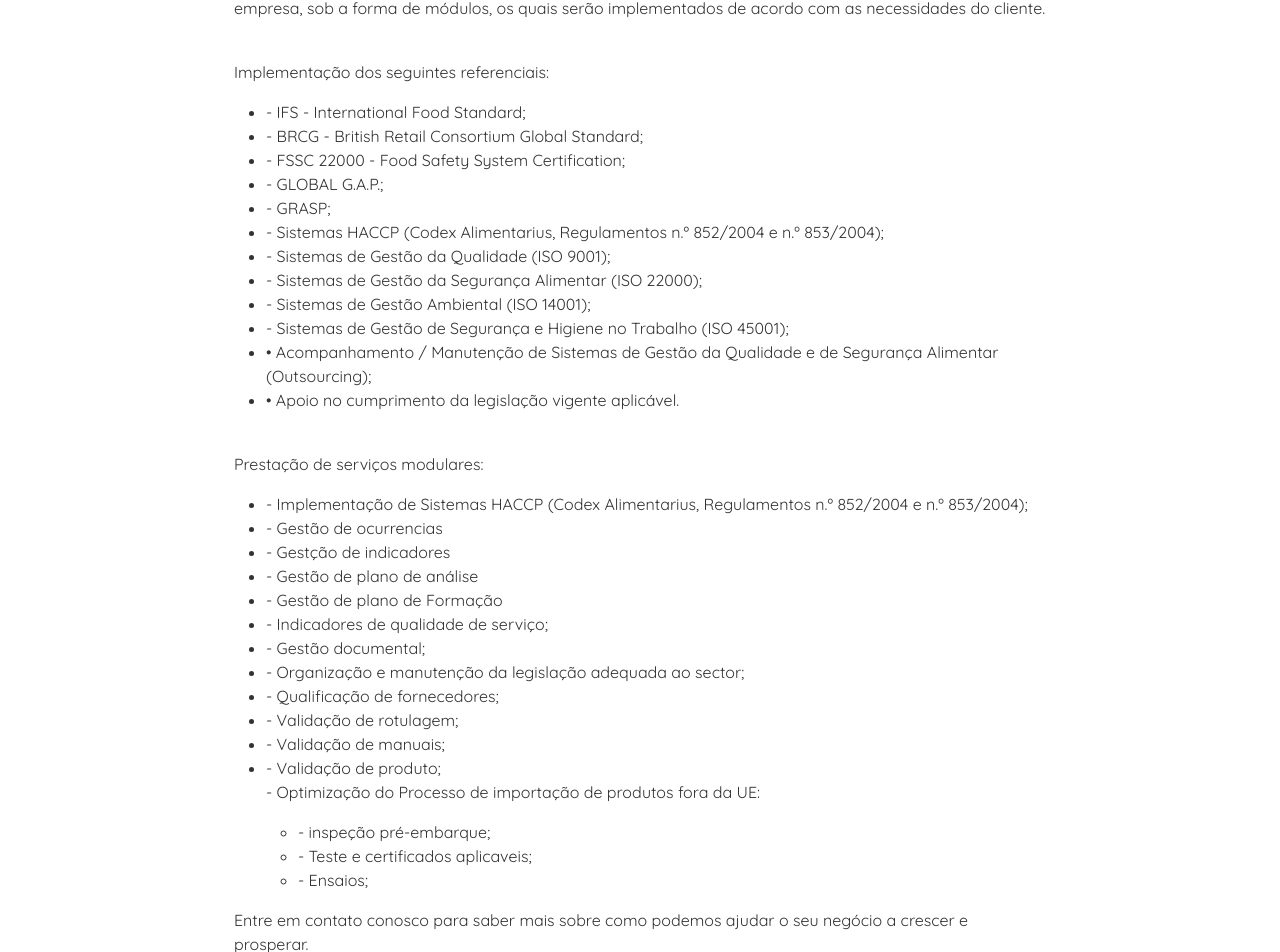
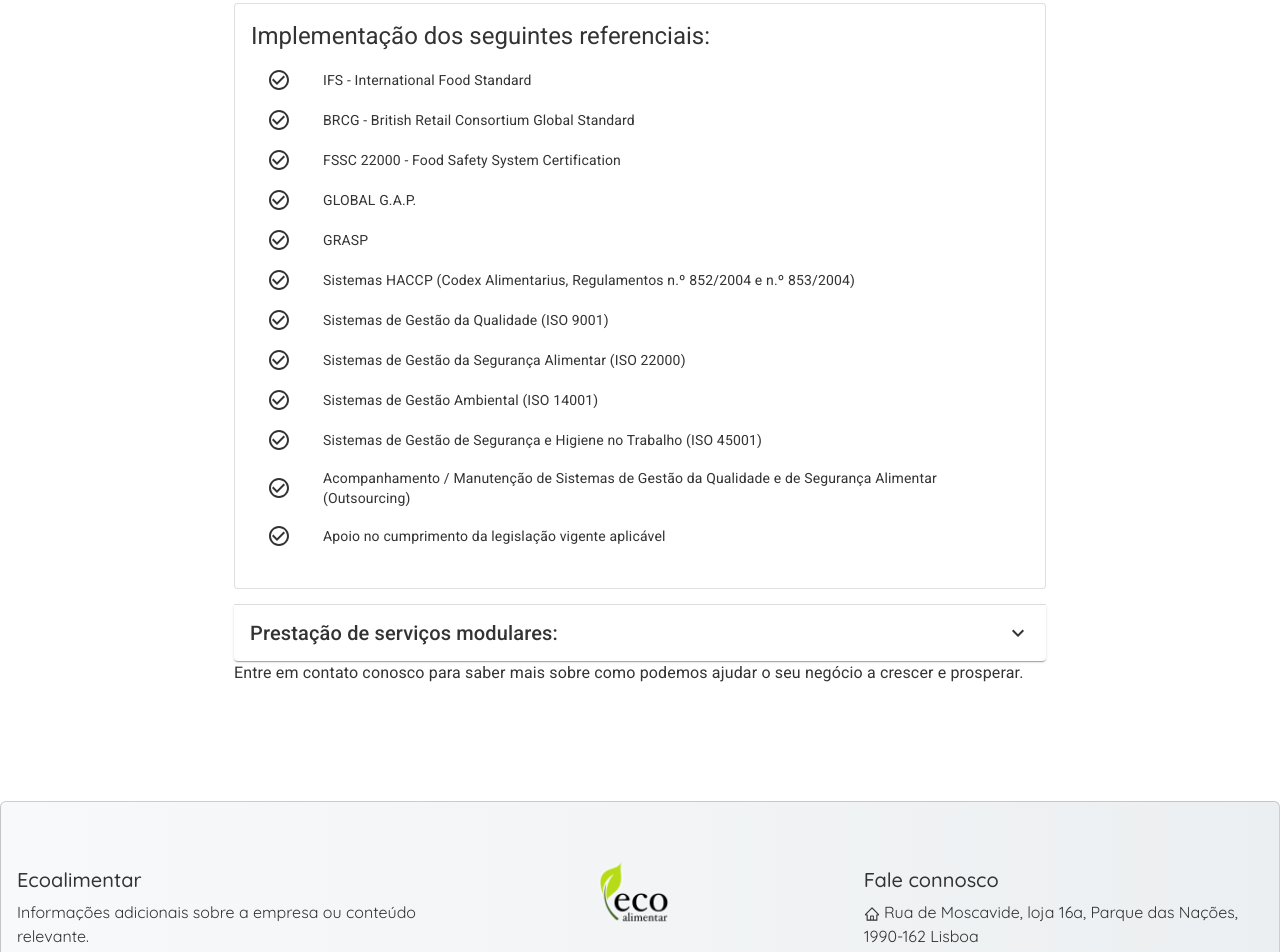
Before and after one commit to Filipe3Paisana/Ecoalimentar, a React (Create React App) app in the folder Web/: page /consultoria in a window 1280 px wide. Shown: the part 372-1324 px from the top of the page. Built offline with nearby package versions, Linux system fonts and the light colour scheme.

Commit message:
mudanças no design de auditoria, consultoria e contactos

```diff
--- a/Web/src/Consultoria.js
+++ b/Web/src/Consultoria.js
@@ -1,60 +1,64 @@
-// src/pages/Consultoria.js
 import React from 'react';
+import './index.css';
 import Footer from './Footer';
-import {Container} from '@mui/material';
-
-import './index.css'
+import { Container, Typography, Card, CardContent, Accordion, AccordionSummary, AccordionDetails, List, ListItem, ListItemIcon } from '@mui/material';
+import ExpandMoreIcon from '@mui/icons-material/ExpandMore';
+import CheckCircleOutlineIcon from '@mui/icons-material/CheckCircleOutline';
 
 function Consultoria() {
   return (
     <>
-    <div className="content">
-    <Container component="main" maxWidth="md">
-        <h1>Consultoria</h1>
-        <br></br>
-        <p>As empresas necessitam de cumprir a legislação em vigor para poderem continuar as suas atividades. No entanto, para quem pretende expandir o seu negocio ou mesmo manter-se competitivo face aos seus concorrentes, há sempre algo mais a acrescentar.Para tal é necessário por um lado ter um perfeito conhecimento do seu negocio (possível através de uma análise sistemática por indicadores) e por outro manter-se criativo por forma a posicionar-se corretamente adivinhando as expectativas e necessidades dos seus clientes.De acordo com a fase de desenvolvimento da sua empresa terá necessidade de serviços distintos. Desta forma propomos uma prestação de serviços de forma integrada com o funcionamento da empresa, sob a forma de módulos, os quais serão implementados de acordo com as necessidades do cliente.</p>
-        <br/>
-        <p>Implementação dos seguintes referenciais:</p>
-        <ul>
-          <li>- IFS - International Food Standard;</li>
-          <li>- BRCG - British Retail Consortium Global Standard;</li>
-          <li>- FSSC 22000 - Food Safety System Certification;</li>
-          <li>- GLOBAL G.A.P.;</li>
-          <li>- GRASP;</li>
-          <li>- Sistemas HACCP (Codex Alimentarius, Regulamentos n.º 852/2004 e n.º 853/2004);</li>
-          <li>- Sistemas de Gestão da Qualidade (ISO 9001);</li>
-          <li>- Sistemas de Gestão da Segurança Alimentar (ISO 22000);</li>
-          <li>- Sistemas de Gestão Ambiental (ISO 14001);</li>
-          <li>- Sistemas de Gestão de Segurança e Higiene no Trabalho (ISO 45001);</li>
-          <li>• Acompanhamento / Manutenção de Sistemas de Gestão da Qualidade e de Segurança Alimentar (Outsourcing);</li>
-          <li>• Apoio no cumprimento da legislação vigente aplicável.</li>
-        </ul>
-        <br/>
-        <p>Prestação de serviços modulares:</p>
-        <ul>
-          <li>- Implementação de Sistemas HACCP (Codex Alimentarius, Regulamentos n.º 852/2004 e n.º 853/2004);</li>
-          <li>- Gestão de ocurrencias</li>
-          <li>- Gestção de indicadores </li>
-          <li>- Gestão de plano de análise</li>
-          <li>- Gestão de plano de Formação</li>
-          <li>- Indicadores de qualidade de serviço;</li>
-          <li>- Gestão documental;</li>
-          <li>- Organização e manutenção da legislação adequada ao sector;</li>
-          <li>- Qualificação de fornecedores;</li>
-          <li>- Validação de rotulagem;</li>
-          <li>- Validação de manuais;</li>
-          <li>- Validação de produto;</li>
-          <p>- Optimização do Processo de importação de produtos fora da UE:</p>
-            <ul>
-              <li>- inspeção pré-embarque;</li>
-              <li>- Teste e certificados aplicaveis;</li>
-              <li>- Ensaios;</li>
-            </ul>
-        </ul>
-        <p>Entre em contato conosco para saber mais sobre como podemos ajudar o seu negócio a crescer e prosperar.</p>
-      </Container>
+      <div className="content">
+        <Container component="main" maxWidth="md">
+          <Typography variant="h3" gutterBottom>
+            Consultoria
+          </Typography>
+          <Typography variant="body1" paragraph>
+            As empresas necessitam de cumprir a legislação em vigor para poderem continuar as suas atividades. No entanto, para quem pretende expandir o seu negocio ou mesmo manter-se competitivo face aos seus concorrentes, há sempre algo mais a acrescentar. Para tal é necessário por um lado ter um perfeito conhecimento do seu negocio (possível através de uma análise sistemática por indicadores) e por outro manter-se criativo por forma a posicionar-se corretamente adivinhando as expectativas e necessidades dos seus clientes. De acordo com a fase de desenvolvimento da sua empresa terá necessidade de serviços distintos. Desta forma propomos uma prestação de serviços de forma integrada com o funcionamento da empresa, sob a forma de módulos, os quais serão implementados de acordo com as necessidades do cliente.
+          </Typography>
+
+          <Card variant="outlined" sx={{ mb: 2 }}>
+            <CardContent>
+              <Typography variant="h5">
+                Implementação dos seguintes referenciais:
+              </Typography>
+              <List>
+                {["IFS - International Food Standard", "BRCG - British Retail Consortium Global Standard", "FSSC 22000 - Food Safety System Certification", "GLOBAL G.A.P.", "GRASP", "Sistemas HACCP (Codex Alimentarius, Regulamentos n.º 852/2004 e n.º 853/2004)", "Sistemas de Gestão da Qualidade (ISO 9001)", "Sistemas de Gestão da Segurança Alimentar (ISO 22000)", "Sistemas de Gestão Ambiental (ISO 14001)", "Sistemas de Gestão de Segurança e Higiene no Trabalho (ISO 45001)", "Acompanhamento / Manutenção de Sistemas de Gestão da Qualidade e de Segurança Alimentar (Outsourcing)", "Apoio no cumprimento da legislação vigente aplicável"].map((item, index) => (
+                  <ListItem key={index}>
+                    <ListItemIcon>
+                      <CheckCircleOutlineIcon color="primary" />
+                    </ListItemIcon>
+                    <Typography variant="body2">{item}</Typography>
+                  </ListItem>
+                ))}
+              </List>
+            </CardContent>
+          </Card>
+
+          <Accordion>
+            <AccordionSummary expandIcon={<ExpandMoreIcon />}>
+              <Typography variant="h6">Prestação de serviços modulares:</Typography>
+            </AccordionSummary>
+            <AccordionDetails>
+              <List>
+                {["Implementação de Sistemas HACCP (Codex Alimentarius, Regulamentos n.º 852/2004 e n.º 853/2004)", "Gestão de ocorrências", "Gestão de indicadores", "Gestão de plano de análise", "Gestão de plano de Formação", "Indicadores de qualidade de serviço", "Gestão documental", "Organização e manutenção da legislação adequada ao sector", "Qualificação de fornecedores", "Validação de rotulagem", "Validação de manuais", "Validação de produto"].map((service, index) => (
+                  <ListItem key={index}>
+                    <ListItemIcon>
+                      <CheckCircleOutlineIcon color="primary" />
+                    </ListItemIcon>
+                    <Typography variant="body2">{service}</Typography>
+                  </ListItem>
+                ))}
+              </List>
+            </AccordionDetails>
+          </Accordion>
+
+          <Typography variant="body1" paragraph>
+            Entre em contato conosco para saber mais sobre como podemos ajudar o seu negócio a crescer e prosperar.
+          </Typography>
+        </Container>
       </div>
-      <Footer/>
+      <Footer />
     </>
   );
 }
--- a/Web/src/Contactos.js
+++ b/Web/src/Contactos.js
@@ -1,5 +1,10 @@
 import React from 'react';
 import Footer from './Footer';
+import { Typography, Box, List, ListItem, ListItemIcon, ListItemText } from '@mui/material';
+import PhoneIcon from '@mui/icons-material/Phone';
+import EmailIcon from '@mui/icons-material/Email';
+import LocationOnIcon from '@mui/icons-material/LocationOn';
+
 
 // Importe outros componentes ou estilos conforme necessário
 
@@ -7,11 +12,32 @@
   return (
     <>
     <div className="content">
-      <h1>Contactos</h1>
-      <p>Entre em contato conosco para mais informações sobre nossos serviços.</p>
-      <p>Telefone: +123 456 7890</p>
-      <p>Email: contato@empresa.com</p>
-      <p>Endereço: Rua Exemplo, 123 - Cidade, País</p>
+    <Box sx={{ my: 2, p: 2 }}>
+      <Typography variant="h2">Contactos</Typography>
+        <Typography variant="body1" gutterBottom>
+          Entre em contato conosco para mais informações sobre nossos serviços.
+        </Typography>
+        <List>
+          <ListItem>
+            <ListItemIcon>
+              <PhoneIcon />
+            </ListItemIcon>
+            <ListItemText primary="+123 456 7890" />
+          </ListItem>
+          <ListItem>
+            <ListItemIcon>
+              <EmailIcon />
+            </ListItemIcon>
+            <ListItemText primary="contato@empresa.com" />
+          </ListItem>
+          <ListItem>
+            <ListItemIcon>
+              <LocationOnIcon />
+            </ListItemIcon>
+            <ListItemText primary="Rua Exemplo, 123 - Cidade, País" />
+          </ListItem>
+        </List>
+      </Box>
     </div>
     <Footer />
     </>
```
Also changed, not shown: Web/src/Auditoria.js (+38 -28 lines).
